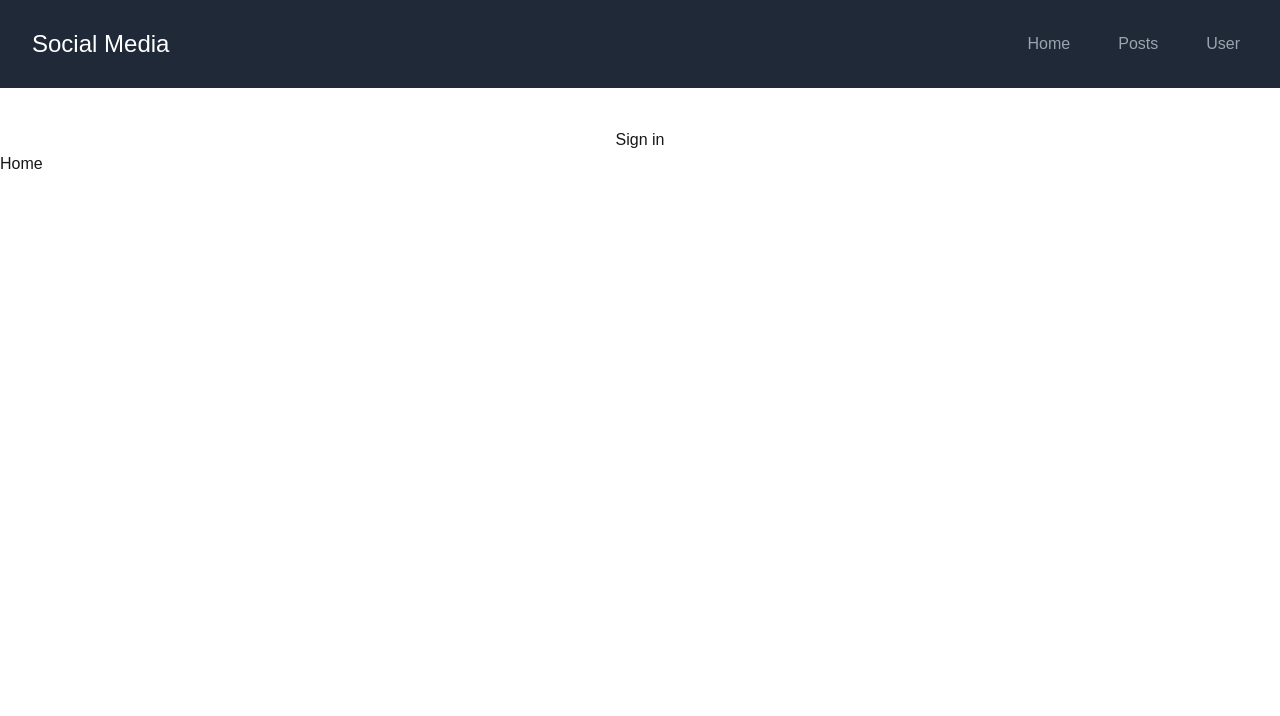
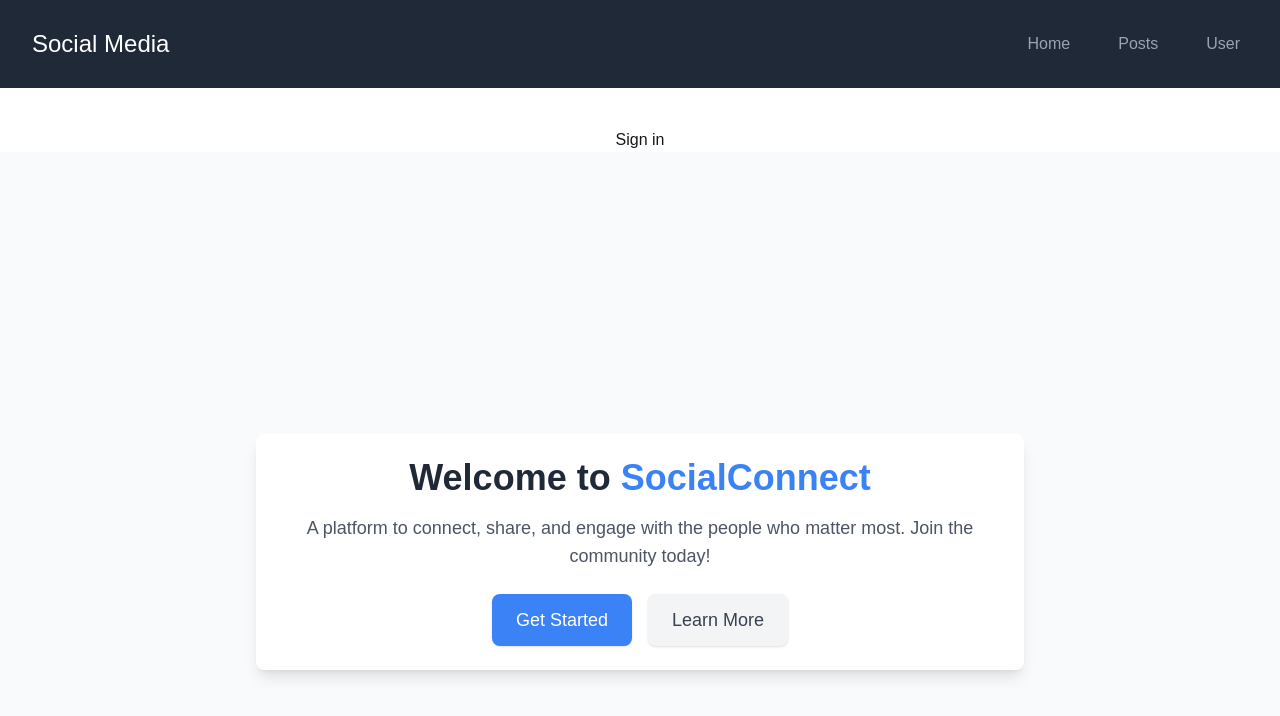
Before and after one commit to Nicholas-Fearon/Social-Media, a Next.js app: page / in a window 1280 px wide. Shown: the top 716 px of the page. Built offline with nearby package versions, Linux system fonts and the light colour scheme; no server answers.

Commit message:
Tailwind CSS improvements

```diff
--- a/src/app/page.js
+++ b/src/app/page.js
@@ -1,5 +1,33 @@
+import Link from "next/link";
+
 export default function Home() {
-  return (<>
-  <h2>Home</h2>
-  </>)
+  return (
+    <div className="bg-gray-50 min-h-screen flex items-center justify-center">
+      <div className="max-w-3xl mx-auto text-center p-6 bg-white shadow-lg rounded-lg">
+        {/* Hero Section */}
+        <h1 className="text-4xl font-bold text-gray-800 mb-4">
+          Welcome to <span className="text-blue-500">SocialConnect</span>
+        </h1>
+        <p className="text-lg text-gray-600 mb-6">
+          A platform to connect, share, and engage with the people who matter most. Join the community today!
+        </p>
+
+        {/* Call-to-Actions */}
+        <div className="space-y-4 sm:space-y-0 sm:flex sm:justify-center sm:space-x-4">
+          <Link
+            href="/sign-up"
+            className="px-6 py-3 bg-blue-500 text-white font-medium text-lg rounded-lg shadow hover:bg-blue-600"
+          >
+            Get Started
+          </Link>
+          <Link
+            href="/learn-more"
+            className="px-6 py-3 bg-gray-100 text-gray-700 font-medium text-lg rounded-lg shadow hover:bg-gray-200"
+          >
+            Learn More
+          </Link>
+        </div>
+      </div>
+    </div>
+  );
 }
--- a/src/app/posts/page.jsx
+++ b/src/app/posts/page.jsx
@@ -36,7 +36,7 @@ if(!posts) {
 
   return (
     <div>
-      <h2>Posts</h2>
+      <h1>Posts</h1>
       <SignedIn>{numUsers === 1 ? <PostsForm /> : <UserForm />}</SignedIn>
 
       <SignedOut>
--- a/src/app/user/page.jsx
+++ b/src/app/user/page.jsx
@@ -6,16 +6,33 @@ export default async function UserPage() {
   console.log("current user:", user);
   return (
     <>
-      {!user ? (
-        <Link href="/sign-in">Please sign in</Link>
-      ) : (
-        <>
-          <h2>
-            {user?.firstName} {user?.lastName}
-          </h2>
-          <Link href={`/user/${user.id}`}>Click for User Info</Link>
-        </>
-      )}
+      <div className="max-w-md mx-auto bg-white shadow-md rounded-lg p-6 text-center">
+  {!user ? (
+    <div className="text-gray-800 text-lg">
+      <Link
+        href="/sign-in"
+        className="text-blue-500 font-medium hover:underline"
+      >
+        Please sign in
+      </Link>
+    </div>
+  ) : (
+    <div className="space-y-4">
+      {/* User's Name */}
+      <h2 className="text-xl font-semibold text-gray-800">
+        {user?.firstName} {user?.lastName}
+      </h2>
+
+      {/* Link to User Info */}
+      <Link
+        href={`/user/${user.id}`}
+        className="text-blue-500 text-sm font-medium hover:underline"
+      >
+        Click for User Info
+      </Link>
+    </div>
+  )}
+</div>
     </>
   );
 }
```
